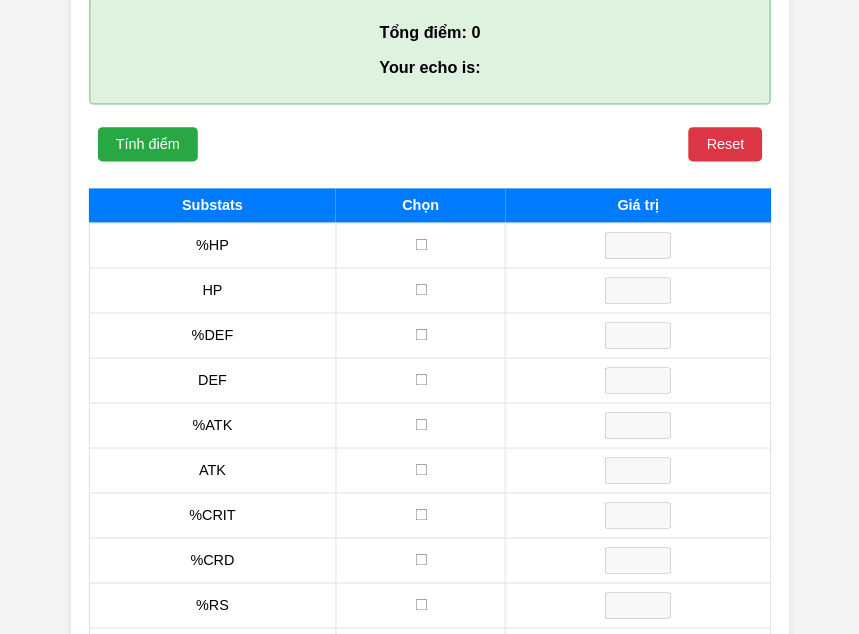
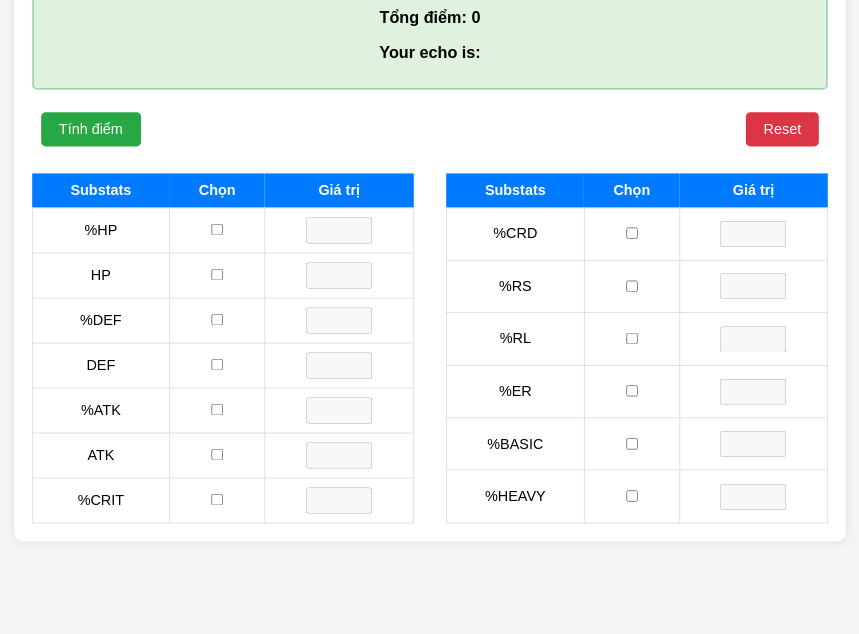
Before and after one commit to dominhkhoi33/wuwa-echo-rating, a plain HTML site: page index.html in a window 1280 px wide. Shown: the part 141-775 px from the top of the page, without its empty margins (210-1069 px from the left). Drawn offline with Linux system fonts and the light colour scheme.

Commit message:
Update index.html

```diff
--- a/index.html
+++ b/index.html
@@ -12,7 +12,7 @@
             transform: scale(0.9);
         }
         .container {
-            width: 60%;
+            width: 70%;
             margin: auto;
             background: white;
             padding: 20px;
@@ -28,8 +28,12 @@
             margin-bottom: 15px;
             border-radius: 5px;
         }
+        .table-container {
+            display: flex;
+            justify-content: space-between;
+        }
         table {
-            width: 100%;
+            width: 48%;
             border-collapse: collapse;
             margin-top: 20px;
         }
@@ -88,7 +92,8 @@
         <button class="reset-btn" onclick="resetForm()">Reset</button>
     </div>
 
-    <table>
+    <div class="table-container">
+        <table id="leftTable">
             <thead>
                 <tr>
                     <th>Substats</th>
@@ -96,8 +101,20 @@
                     <th>Giá trị</th>
                 </tr>
             </thead>
-        <tbody id="ratingTable"></tbody>
+            <tbody></tbody>
         </table>
+
+        <table id="rightTable">
+            <thead>
+                <tr>
+                    <th>Substats</th>
+                    <th>Chọn</th>
+                    <th>Giá trị</th>
+                </tr>
+            </thead>
+            <tbody></tbody>
+        </table>
+    </div>
 </div>
 
 <script>
@@ -117,12 +134,12 @@
         { name: "%HEAVY", max: 11.6 }
     ];
 
-    const ratingTable = document.getElementById("ratingTable");
-    const finalScore = document.getElementById("finalScore");
-    const ratingText = document.getElementById("ratingText");
     let selectedCount = 0;
 
-    function createTable() {
+    function createTables() {
+        const leftTableBody = document.getElementById("leftTable").querySelector("tbody");
+        const rightTableBody = document.getElementById("rightTable").querySelector("tbody");
+
         ratingData.forEach((item, index) => {
             const row = document.createElement("tr");
             const nameCell = document.createElement("td");
@@ -144,7 +161,12 @@
             row.appendChild(nameCell);
             row.appendChild(selectCell);
             row.appendChild(inputCell);
-            ratingTable.appendChild(row);
+
+            if (index < ratingData.length / 2) {
+                leftTableBody.appendChild(row);
+            } else {
+                rightTableBody.appendChild(row);
+            }
         });
     }
 
@@ -197,7 +219,7 @@
         }
 
         total = selectedInputs.reduce((acc, curr) => acc + curr, 0);
-        finalScore.textContent = total.toFixed(2);
+        document.getElementById("finalScore").textContent = total.toFixed(2);
 
         let rating;
         if (total < 5) rating = "Meh";
@@ -205,7 +227,7 @@
         else if (total < 9) rating = "Absolute";
         else rating = "Epic, Fucking god gear!!!";
 
-        ratingText.textContent = rating;
+        document.getElementById("ratingText").textContent = rating;
     }
 
     function resetForm() {
@@ -215,12 +237,12 @@
             row.querySelector("input[type='number']").disabled = true;
             row.querySelector("input[type='number']").value = "";
         });
-        finalScore.textContent = "0";
-        ratingText.textContent = "";
+        document.getElementById("finalScore").textContent = "0";
+        document.getElementById("ratingText").textContent = "";
         selectedCount = 0;
     }
 
-    createTable();
+    createTables();
 </script>
 
 </body>
```
Lines whose indentation alone changed are shown as unchanged.
